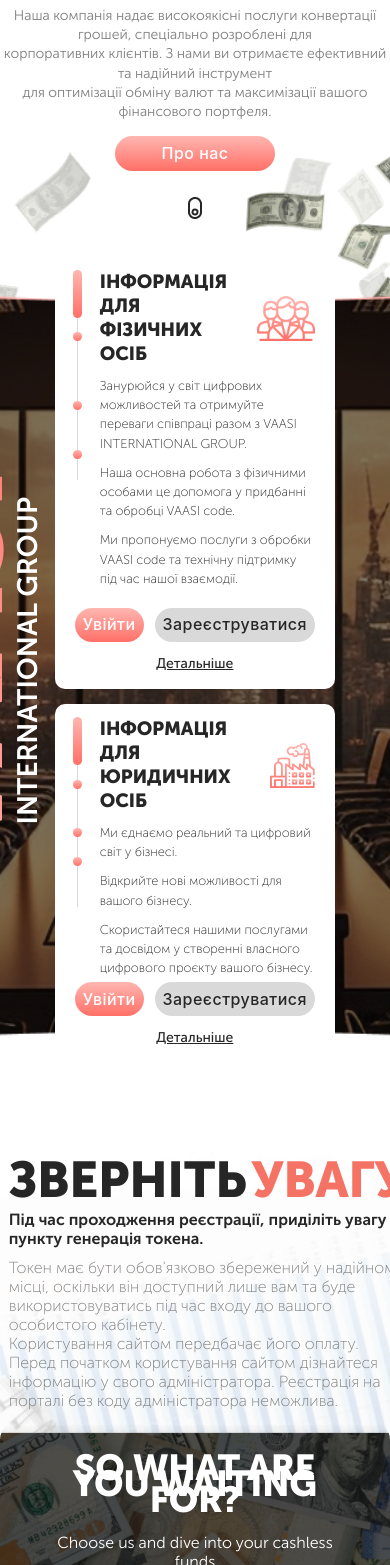
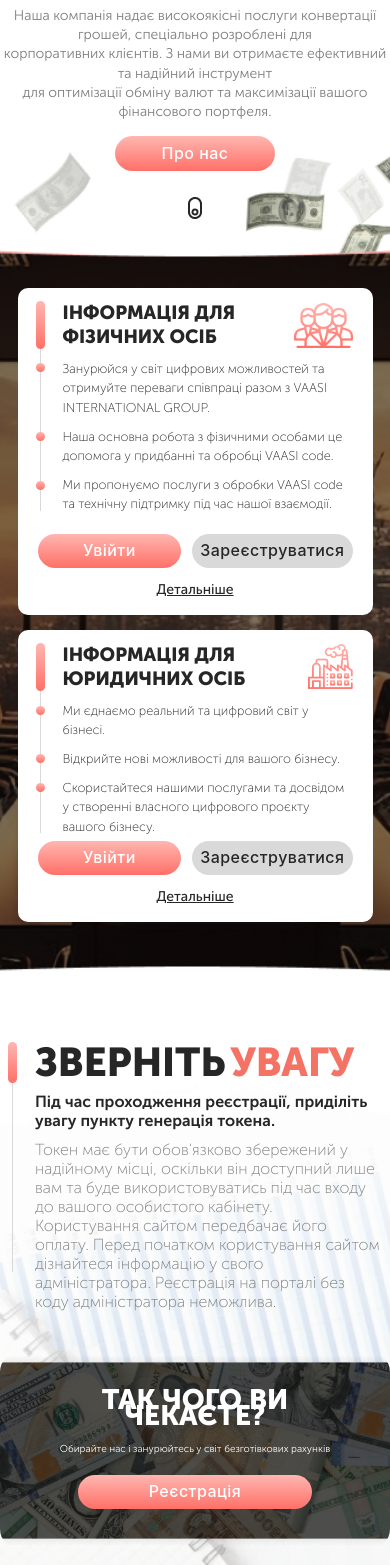
Before and after one commit to mayzelev/vaasi, a React (Vite) app: page /#/ in a window 390 px wide. Shown: the part 223-1788 px from the top of the page. Built offline with nearby package versions, Linux system fonts and the light colour scheme.

Commit message:
add mobile

```diff
--- a/src/components/AttentionSection/AttentionSection.jsx
+++ b/src/components/AttentionSection/AttentionSection.jsx
@@ -39,8 +39,8 @@
                     <img className={style.bankImg} src={bankImg} alt="bank" />
                 </div>
                 <div className={style.containerBottom}>
-                    <h3 className={style.headerTitle}>So what are you waiting for?</h3>
-                    <p className={style.subTitle}>Choose us and dive into your cashless funds</p>
+                    <h3 className={style.headerTitle}>Так чого ви чекаєте?</h3>
+                    <p className={style.subTitle}>Обирайте нас і занурюйтесь у світ безготівкових рахунків</p>
                     <Link to="/registration" className="registration">
                         <VButton
                             label="Реєстрація"
--- a/src/components/AttentionSection/AttentionSection.module.css
+++ b/src/components/AttentionSection/AttentionSection.module.css
@@ -34,7 +34,6 @@
 .card {
     width: 100%;
     max-width: 520px;
-    height: 200px;
     border-radius: 10px;
     background-color: transparent;
 }
@@ -163,9 +162,9 @@
 }
 
 @media (max-width: 768px) {
-  .containerBottom {
-    padding: 40px;
-}
+    .containerBottom {
+        padding: 40px;
+    }
     .bankImg {
         display: none;
     }
@@ -175,3 +174,24 @@
         margin-bottom: 20px;
     }
 }
+
+@media (max-width: 600px) {
+    .cardTitleFirst {
+        font-size: 40px;
+    }
+    .cardTitleSecond {
+        font-size: 40px;
+    }
+    .containerTop {
+        padding: 10px;
+        transform: translateY(-60px);
+    }
+    .headerTitle {
+        font-size: 28px;
+        margin-bottom: 11px;
+    }
+    .subTitle {
+        font-size: 10px;
+        margin-bottom: 11px;
+    }
+}
--- a/src/components/Footer/Footer.module.css
+++ b/src/components/Footer/Footer.module.css
@@ -143,3 +143,8 @@
         display: none;
     }
 }
+@media (max-width: 600px) {
+    .left {
+        display: none;
+    }
+}
--- a/src/components/Header/Header.jsx
+++ b/src/components/Header/Header.jsx
@@ -25,7 +25,6 @@
                 <div className={style.headerLeft}>
                     <Link to="/">
                         <div className={style.logoContainer}>
-                            <img className={style.sfere} src={sfereImg} alt="VAASI Logo" />
                             <img className={style.logo} src={logoImg} alt="VAASI Logo" />
                         </div>
                     </Link>
--- a/src/components/Header/Header.module.css
+++ b/src/components/Header/Header.module.css
@@ -149,12 +149,14 @@
     }
 }
 
-@media (max-width: 425px) {
+@media (max-width: 600px) {
     .header {
-        padding: 0 5px 0 30px;
+        padding: 0 5px 0 10px;
     }
 
     .headerRight {
         display: none;
     }
+
+
 }
--- a/src/components/InfoSection/InfoSection.module.css
+++ b/src/components/InfoSection/InfoSection.module.css
@@ -291,7 +291,6 @@
         max-width: 500px;
     }
     .infoContainer {
-
         height: 100%;
         max-height: 720px;
     }
@@ -390,3 +389,17 @@
         margin-bottom: 20px;
     }
 }
+
+@media (max-width: 600px) {
+    .infoContainerSecondary {
+        padding: 160px 12px;
+        margin-top: -92px;
+    }
+    .header {
+        display: none;
+    }
+    .container {
+        transform: translateX(0px);
+        transform: translateY(0px);
+    }
+}
--- a/src/components/MainSection/MainSection.module.css
+++ b/src/components/MainSection/MainSection.module.css
@@ -113,7 +113,7 @@
     }
 
     .info {
-        font-size: 1em;
+        font-size: 1rem;
     }
     .mainSectionContainer {
         padding-top: 30px;
```
Lines whose indentation alone changed are shown as unchanged.
